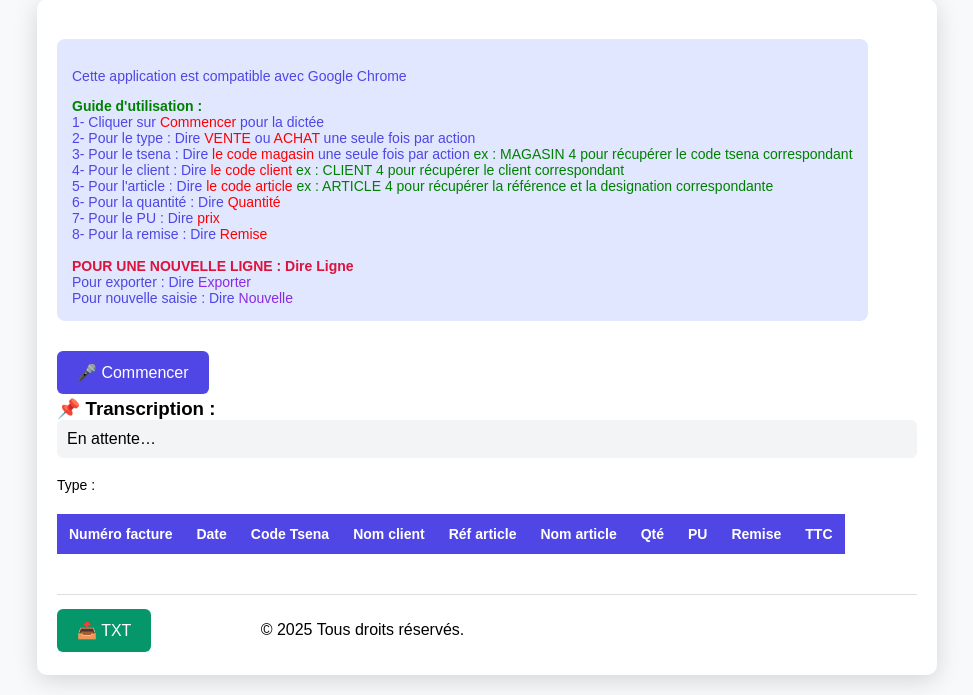
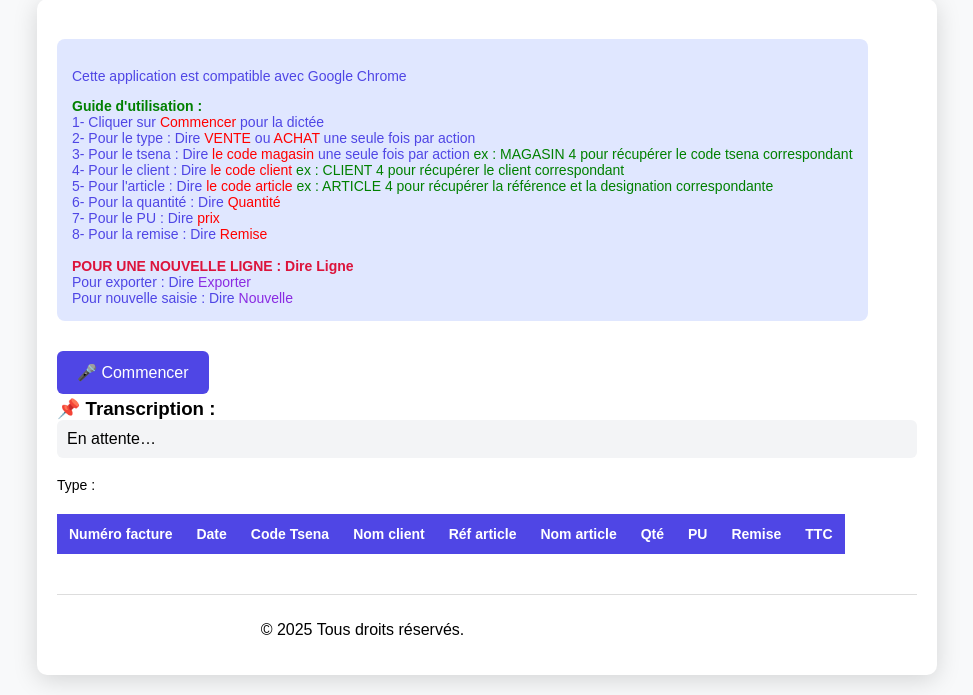
Before and after one commit to vitaloccass/vocale, a Flask app: page / in a window 1280 px wide. Shown: the part 168-863 px from the top of the page, without its empty margins (153-1126 px from the left). Run offline with Flask 3, Linux system fonts and the light colour scheme; the visitor is signed in with stand-in values (Sample User, id 1); lists and menus that the app fills with data are empty.

Commit message:
20251216

```diff
--- a/templates/index.html
+++ b/templates/index.html
@@ -111,7 +111,7 @@
                 </div>
             </div>
 
-            <button class="btn-download" onclick="exporterTXT()">📥 TXT</button>
+            <button class="btn-download" onclick="exporterTXT()" style="visibility: hidden;">📥 TXT</button>
             <button class="btn-download" onclick="ajouterLigne()" style="visibility: hidden;">+</button>
             <label class="lblmagasin" style="color:white"></label>
             <label class="lbldepot" style="color:white"></label>
```
